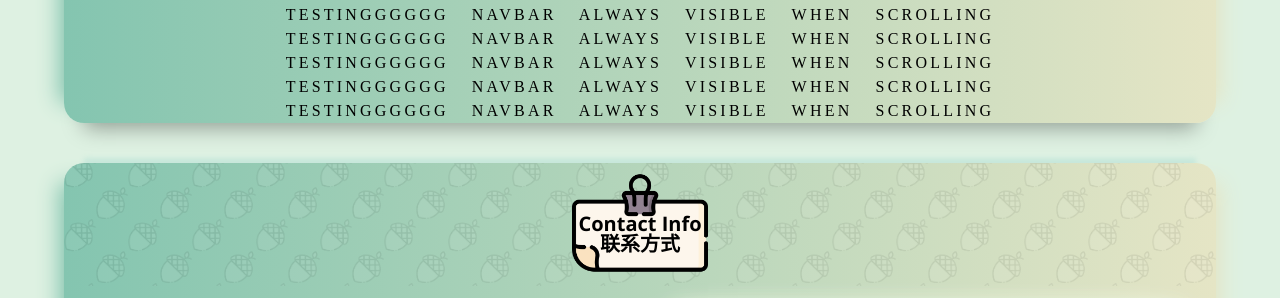
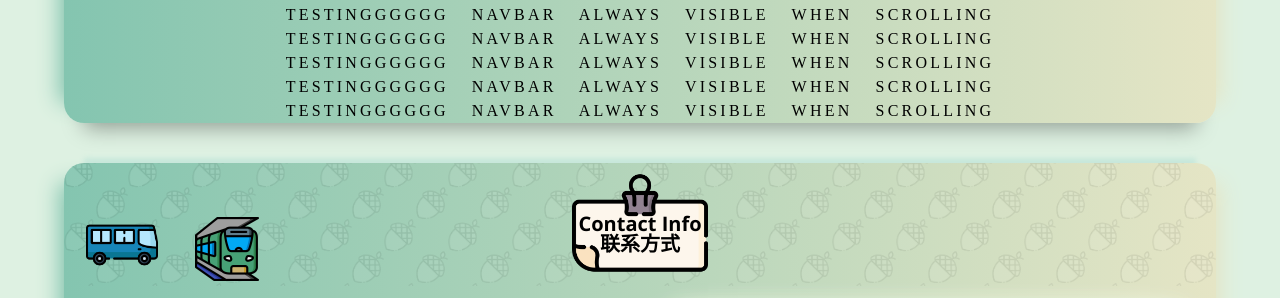
Before and after one commit to XLG123/acorn-house, a website built with webpack: page index.html in a window 1280 px wide. Shown: the part 1107-1405 px from the top of the page. Built offline with nearby package versions, Linux system fonts and the light colour scheme; files whose address does not match are found by name.

Commit message:
added background images in contact info banner, styling in progress

```diff
--- a/attribution.txt
+++ b/attribution.txt
@@ -29,6 +29,11 @@ About Us Title Icon Attribution
 <a href="https://www.flaticon.com/free-icons/post-it" title="Post it icons">Post it icons created by Freepik - Flaticon</a>
 <a href="https://www.flaticon.com/free-icons/arrows" title="arrows icons">Arrows icons created by Freepik - Flaticon</a>
 <a href="https://www.flaticon.com/free-icons/location" title="location icons">Location icons created by Freepik - Flaticon</a>
+<a href="https://www.flaticon.com/free-icons/road" title="road icons">Road icons created by Pixel perfect - Flaticon</a>
+<a href="https://www.flaticon.com/free-icons/phone" title="phone icons">Phone icons created by Freepik - Flaticon</a>
+<a href="https://www.flaticon.com/free-icons/road" title="road icons">Road icons created by Pixel perfect - Flaticon</a>
+<a href="https://www.flaticon.com/free-icons/bus" title="bus icons">Bus icons created by Freepik - Flaticon</a>
+<a href="https://www.flaticon.com/free-icons/metro" title="metro icons">Metro icons created by Smashicons - Flaticon</a>
 
 Enrollmenet Title Icon Attribution
 <a href="https://www.flaticon.com/free-icons/note" title="note icons">Note icons created by Freepik - Flaticon</a>
--- a/src/styles/contactInfo.scss
+++ b/src/styles/contactInfo.scss
@@ -11,10 +11,14 @@
   .section-title {
 
     background-image: url('../src/assets/images/contact-info-paper.png'),
+      url('../src/assets/images/bus.png'),
+      url('../src/assets/images/train.png'),
       url('../src/assets/images/acornBanner2.png');
-    background-repeat: no-repeat, space repeat;
-    background-position: top -0.5em left 50%;
-    background-size: 8.5em, 4em;
+    background-repeat: no-repeat, no-repeat, no-repeat, space repeat;
+    background-position: top -0.5em left 50%,
+      bottom 10% left 2%,
+      bottom 10% left 12%;
+    background-size: 8.5em, 4.5em, 4em, 4em;
     border-top-left-radius: 20px;
     border-top-right-radius: 20px;
     padding-top: 3.2em;
```
Also changed, not shown: dist/main.css, src/assets/images/bus.png (added), src/assets/images/distance.png (added), src/assets/images/telephone.png (added), src/assets/images/train.png (added).
